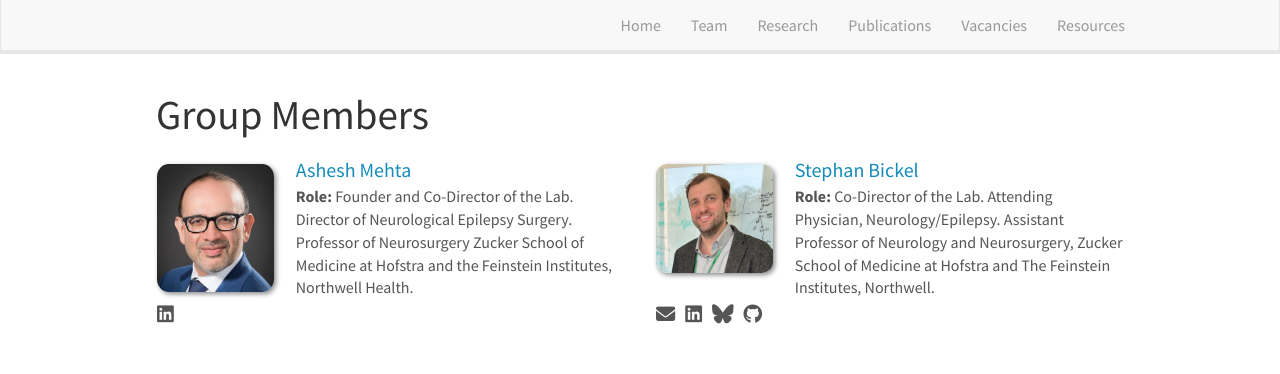
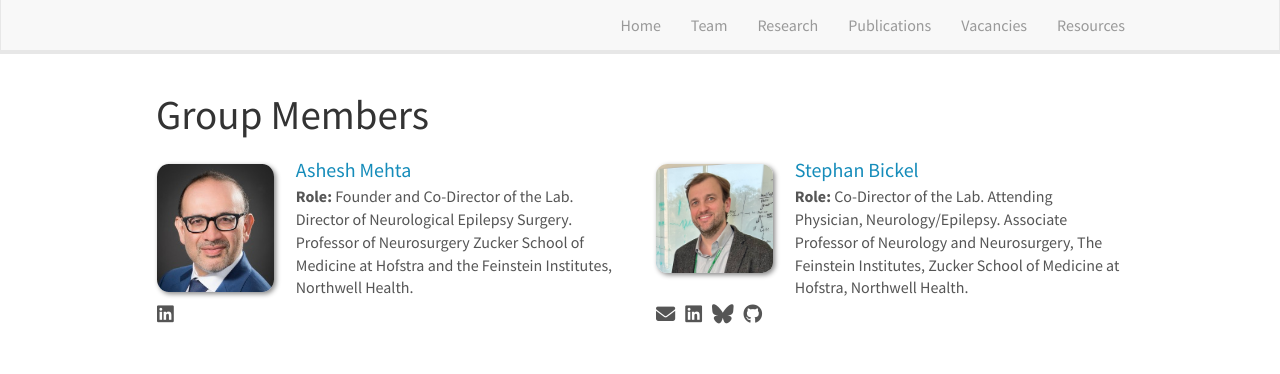
Before and after one commit to sarahgrjohnson/HBMLwebsite, a Jekyll site: the page built from _pages/team.md, in a window 1280 px wide and 900 px high. Shown: the top 374 px of the window. Built offline with Jekyll 4.4.1, drawn with Linux system fonts in a browser that asks for light colours; nearby versions of some CDN libraries.

Commit message:
Update hbml_team.yml
updated sb title

```diff
--- a/_data/hbml_team.yml
+++ b/_data/hbml_team.yml
@@ -7,7 +7,7 @@
 
 - name: Stephan Bickel
   photo: steph_2024.jpg
-  info: Co-Director of the Lab. Attending Physician, Neurology/Epilepsy. Assistant Professor of Neurology and Neurosurgery, Zucker School of Medicine at Hofstra and The Feinstein Institutes, Northwell.
+  info: Co-Director of the Lab. Attending Physician, Neurology/Epilepsy. Associate Professor of Neurology and Neurosurgery, The Feinstein Institutes, Zucker School of Medicine at Hofstra, Northwell Health.
   email: sbickel@northwell.edu
   bluesky: https://bsky.app/profile/stephanbickel.bsky.social
   linkedin: www.linkedin.com/in/stephan-bickel-48599a16
```
